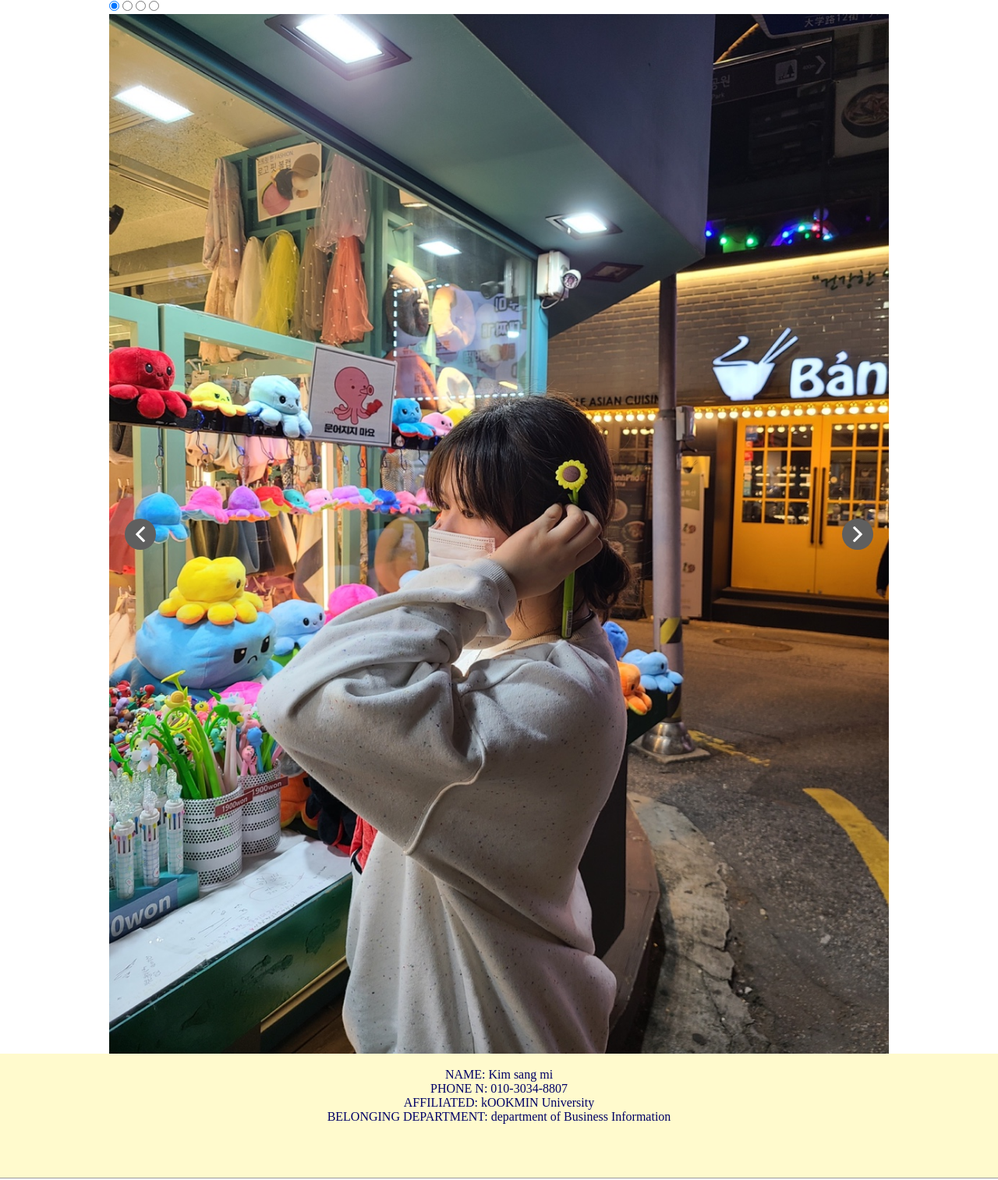
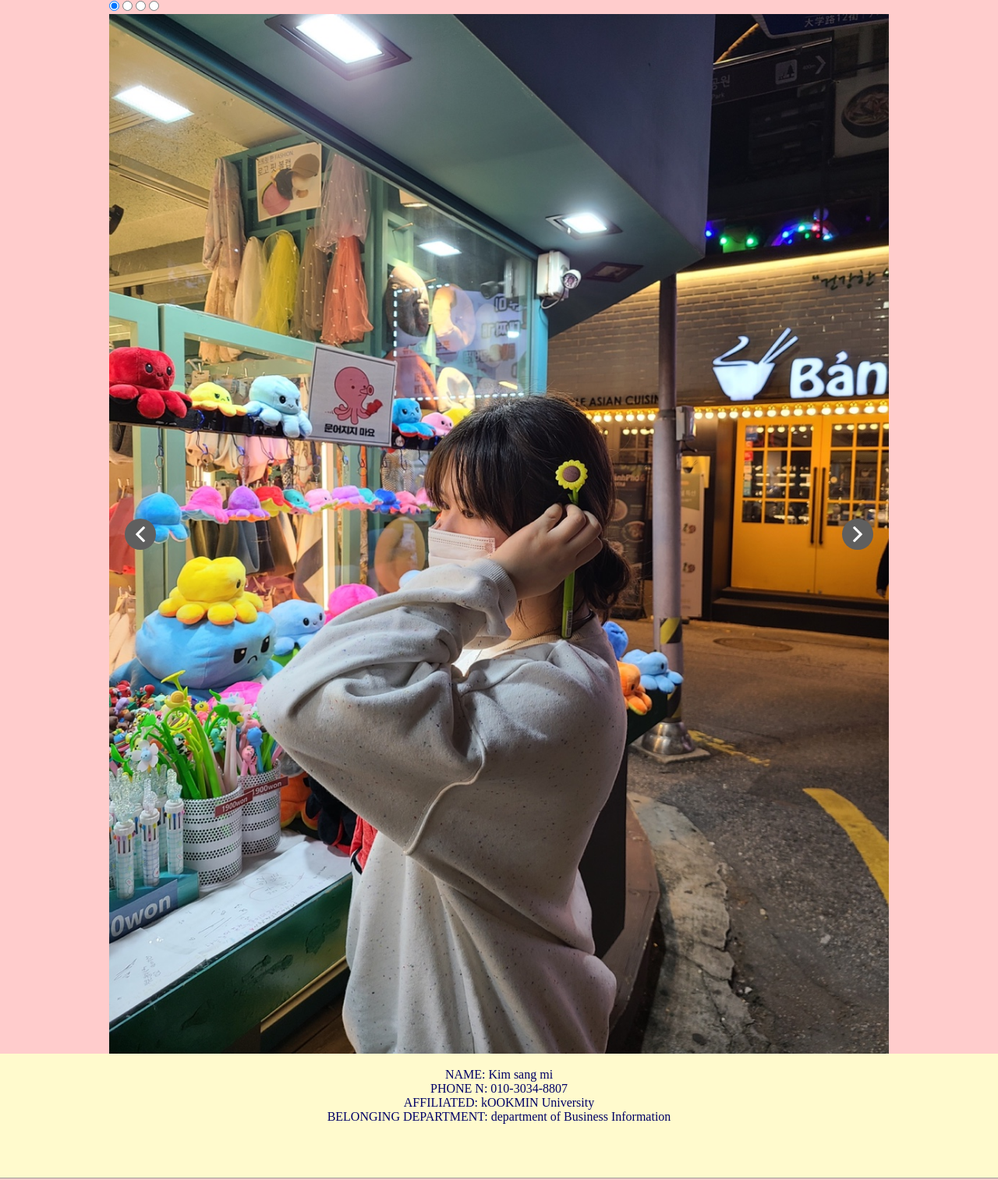
Before and after one commit to kimsangmi2001/demohomepage.github.io, a PHP site: page /index.html in a window 1280 px wide. Shown: the part 346-1859 px from the top of the page at 78% size. Run offline with PHP 8.4, Linux system fonts and the light colour scheme; some libraries are stand-ins or nearby versions.

Commit message:
Update style.css

```diff
--- a/style.css
+++ b/style.css
@@ -67,6 +67,12 @@ a{
     background-color:thistle;
 }
 
+
+
+body{
+
+  background: #FFCCCC
+}
 
 
 * {margin:0;padding:0;box-sizing:border-box;}
```
